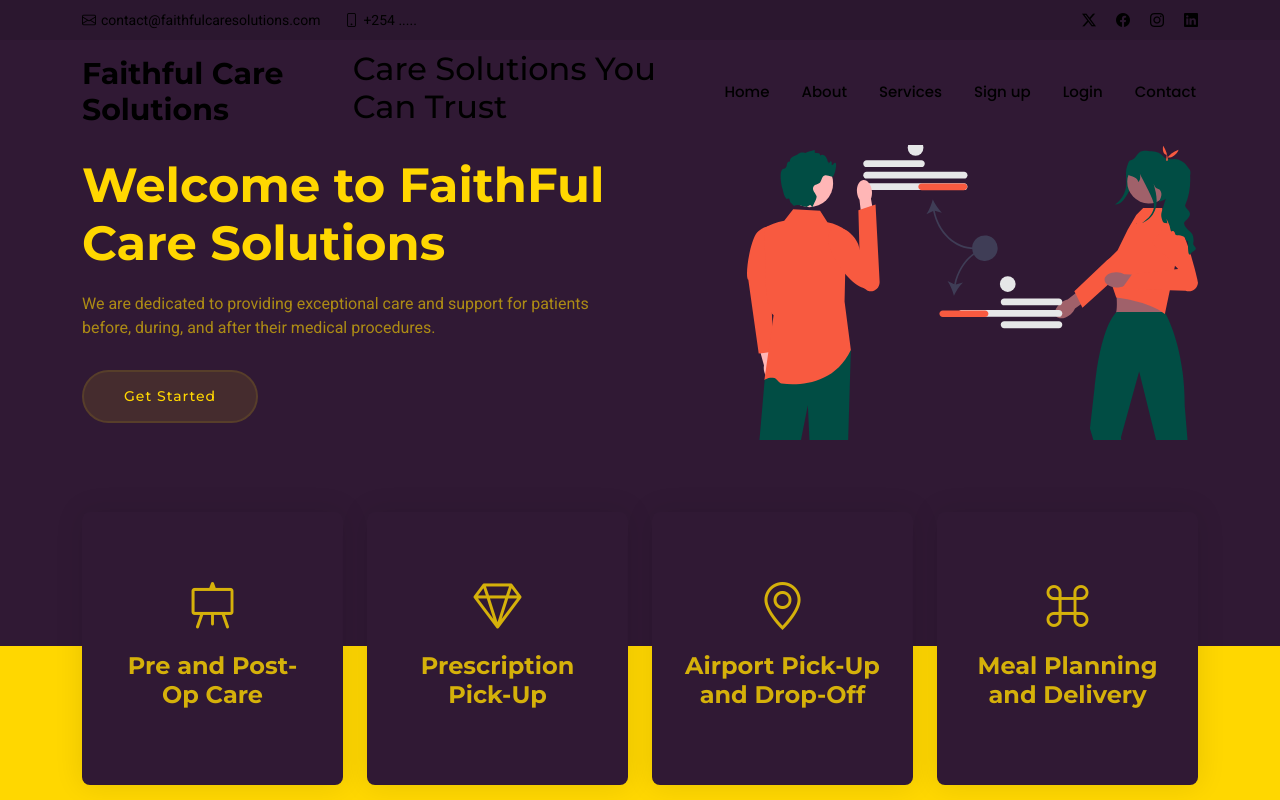
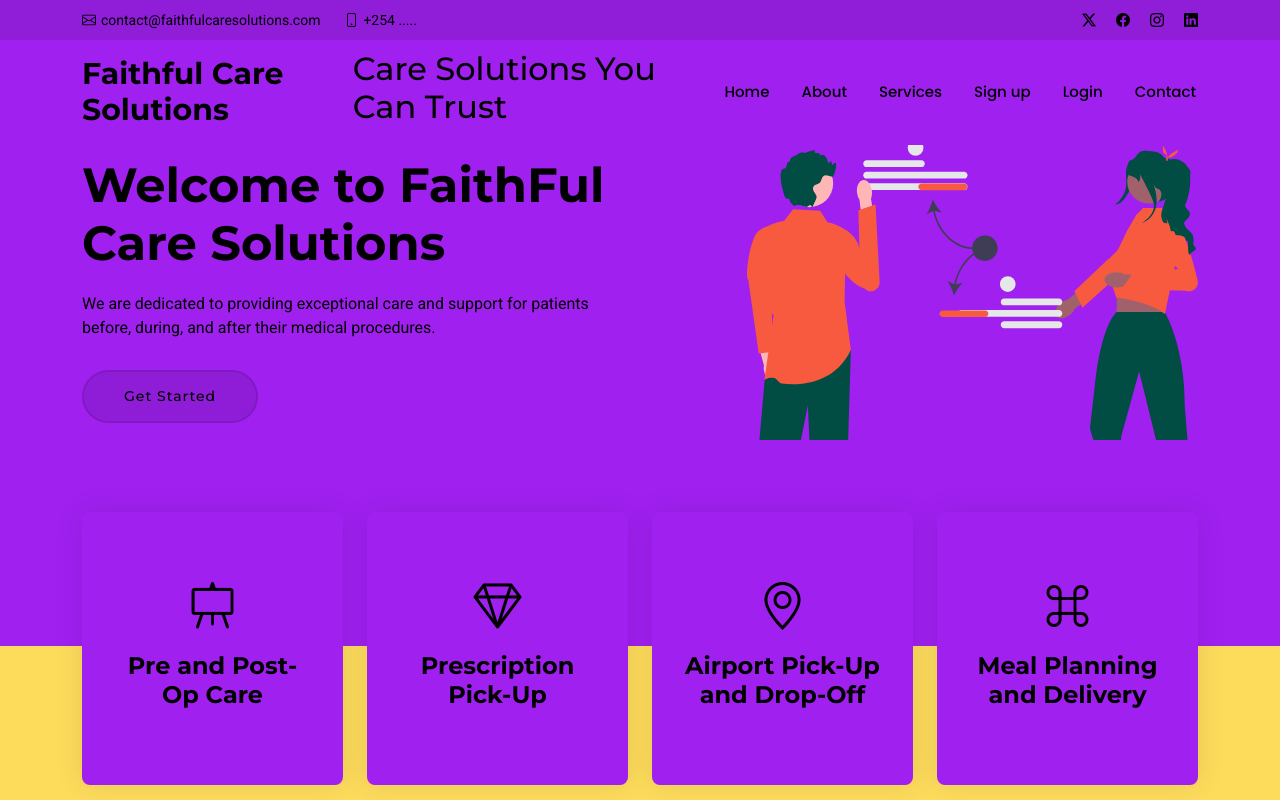
Before and after one commit to kabweres20/companion.github.io, a plain HTML site: page index.html in a window 1280 px wide. Shown: the top 800 px of the page. Drawn offline with Linux system fonts and the light colour scheme.

Commit message:
Update main.css

```diff
--- a/assets/css/main.css
+++ b/assets/css/main.css
@@ -1,10 +1,3 @@
-/**
-* Template Name: Impact
-* Template URL: https://bootstrapmade.com/impact-bootstrap-business-website-template/
-* Updated: Jun 29 2024 with Bootstrap v5.3.3
-* Author: BootstrapMade.com
-* License: https://bootstrapmade.com/license/
-*/
 
 /*--------------------------------------------------------------
 # Font & Color Variables
@@ -19,46 +12,46 @@
 
 /* Global Colors - The following color variables are used throughout the website. Updating them here will change the color scheme of the entire website */
 :root {
-  --background-color: #FFD700; /* Background color for the entire website, including individual sections */
+  --background-color: #FDDC5C; /* Background color for the entire website, including individual sections */
   --default-color: #222222; /* Default color used for the majority of the text content across the entire website */
   --heading-color: #172a28; /* Color for headings, subheadings and title throughout the website */
-  --accent-color: #301934; /* Accent color that represents your brand on the website. It's used for buttons, links, and other elements that need to stand out */
-  --surface-color: #FFD700; /* The surface color is used as a background of boxed elements within sections, such as cards, icon boxes, or other elements that require a visual separation from the global background. */
-  --contrast-color: #FFD700; /* Contrast color for text, ensuring readability against backgrounds of accent, heading, or default colors. */
+  --accent-color: #A020F0; /* Accent color that represents your brand on the website. It's used for buttons, links, and other elements that need to stand out */
+  --surface-color: #FDDC5C; /* The surface color is used as a background of boxed elements within sections, such as cards, icon boxes, or other elements that require a visual separation from the global background. */
+  --contrast-color: #FDDC5C; /* Contrast color for text, ensuring readability against backgrounds of accent, heading, or default colors. */
 }
 
 /* Nav Menu Colors - The following color variables are used specifically for the navigation menu. They are separate from the global colors to allow for more customization options */
 :root {
-  --nav-color: #FFD700;  /* The default color of the main navmenu links */
-  --nav-hover-color: #301934; /* Applied to main navmenu links when they are hovered over or active */
-  --nav-mobile-background-color: #FFD700; /* Used as the background color for mobile navigation menu */
-  --nav-dropdown-background-color: #FFD700; /* Used as the background color for dropdown items that appear when hovering over primary navigation items */
+  --nav-color: #FDDC5C;  /* The default color of the main navmenu links */
+  --nav-hover-color: #A020F0; /* Applied to main navmenu links when they are hovered over or active */
+  --nav-mobile-background-color: #FDDC5C; /* Used as the background color for mobile navigation menu */
+  --nav-dropdown-background-color: #FDDC5C; /* Used as the background color for dropdown items that appear when hovering over primary navigation items */
   --nav-dropdown-color: #01433c; /* Used for navigation links of the dropdown items in the navigation menu. */
-  --nav-dropdown-hover-color: #301934; /* Similar to --nav-hover-color, this color is applied to dropdown navigation links when they are hovered over. */
+  --nav-dropdown-hover-color: #A020F0; /* Similar to --nav-hover-color, this color is applied to dropdown navigation links when they are hovered over. */
 }
 
 /* Color Presets - These classes override global colors when applied to any section or element, providing reuse of the sam color scheme. */
 
 .light-background {
   --background-color: #f2f9f9;
-  --surface-color:#FFD700;
+  --surface-color:#FDDC5C;
 }
 
 .dark-background {
   --background-color: #060606;
-  --default-color: #FFD700;
-  --heading-color: #FFD700;
+  --default-color: #FDDC5C;
+  --heading-color: #FDDC5C;
   --surface-color: #252525;
-  --contrast-color: #FFD700;
+  --contrast-color: #FDDC5C;
 }
 
 .accent-background {
-  --background-color: #301934;
-  --default-color:#FFD700;
-  --heading-color: #FFD700;
-  --accent-color: #FFD700;
+  --background-color: #A020F0;
+  --default-color:#FDDC5C;
+  --heading-color: #FDDC5C;
+  --accent-color: #FDDC5C;
   --surface-color: #00b6a1;
-  --contrast-color: #FFD700;
+  --contrast-color: #FDDC5C;
 }
 
 /* Smooth scroll */
@@ -180,7 +173,7 @@ h6 {
 .php-email-form .error-message {
   display: none;
   background: #df1529;
-  color: #FFD700;
+  color: #FDDC5C;
   text-align: left;
   padding: 15px;
   margin-bottom: 24px;
@@ -189,7 +182,7 @@ h6 {
 
 .php-email-form .sent-message {
   display: none;
-  color: #FFD700;
+  color: #FDDC5C;
   background: #059652;
   text-align: center;
   padding: 15px;
@@ -227,13 +220,17 @@ h6 {
   }
 }
 
+
+
+
+
 /*--------------------------------------------------------------
 # Global Header
 --------------------------------------------------------------*/
 .header {
-  --background-color: #301934;
-  --heading-color: #FFD700;
-  color: var(--default-color);
+  --background-color: #A020F0;
+  --heading-color: #FDDC5C;
+  color: black;
   transition: all 0.5s;
   z-index: 997;
   background-color: var(--background-color);
@@ -317,6 +314,13 @@ h6 {
 .scrolled .header {
   box-shadow: 0px 0 18px rgba(0, 0, 0, 0.1);
 }
+
+
+
+
+
+
+
 
 /*--------------------------------------------------------------
 # Navigation Menu
@@ -578,11 +582,14 @@ h6 {
   }
 }
 
+
+
+
 /*--------------------------------------------------------------
 # Global Footer
 --------------------------------------------------------------*/
 .footer {
-  color: var(--default-color);
+  color: black;
   background-color: var(--background-color);
   font-size: 14px;
   position: relative;
@@ -603,7 +610,7 @@ h6 {
 }
 
 .footer .footer-about .logo span {
-  color: var(--heading-color);
+  color: black;
   font-size: 30px;
   font-weight: 700;
   letter-spacing: 1px;
@@ -622,16 +629,16 @@ h6 {
   width: 40px;
   height: 40px;
   border-radius: 50%;
-  border: 1px solid color-mix(in srgb, var(--default-color), transparent 50%);
+  border: 1px solid color-mix(in srgb, black, transparent 50%);
   font-size: 16px;
-  color: color-mix(in srgb, var(--default-color), transparent 50%);
+  color: black;
   margin-right: 10px;
   transition: 0.3s;
 }
 
 .footer .social-links a:hover {
-  color: var(--default-color);
-  border-color: var(--default-color);
+  color: black;
+  border-color: black;
 }
 
 .footer h4 {
@@ -668,13 +675,13 @@ h6 {
 }
 
 .footer .footer-links ul a {
-  color: color-mix(in srgb, var(--default-color), transparent 30%);
+  color: black;
   display: inline-block;
   line-height: 1;
 }
 
 .footer .footer-links ul a:hover {
-  color: var(--default-color);
+  color: black;
 }
 
 .footer .footer-contact p {
@@ -684,7 +691,7 @@ h6 {
 .footer .copyright {
   padding-top: 30px;
   padding-bottom: 30px;
-  border-top: 1px solid color-mix(in srgb, var(--default-color), transparent 90%);
+  border-top: 1px solid color-mix(in srgb, black, transparent 90%);
 }
 
 .footer .copyright p {
@@ -695,6 +702,10 @@ h6 {
   margin-top: 4px;
   font-size: 13px;
 }
+
+
+
+
 
 /*--------------------------------------------------------------
 # Preloader
@@ -713,7 +724,7 @@ h6 {
   position: fixed;
   top: calc(50% - 30px);
   left: calc(50% - 30px);
-  border: 6px solid #FFD700;
+  border: 6px solid #FDDC5C;
   border-color: var(--accent-color) transparent var(--accent-color) transparent;
   border-radius: 50%;
   width: 60px;
@@ -883,6 +894,9 @@ section,
   margin-bottom: 0;
 }
 
+
+
+
 /*--------------------------------------------------------------
 # Hero Section
 --------------------------------------------------------------*/
@@ -901,20 +915,21 @@ section,
   font-size: 48px;
   font-weight: 700;
   margin-bottom: 20px;
+  color: black; /* Changed text color to black */
 }
 
 .hero h2 .accent {
-  color: var(--conrast-color);
+  color: black; /* Changed text color to black */
 }
 
 .hero p {
-  color: color-mix(in srgb, var(--default-color), transparent 40%);
+  color: black; /* Changed text color to black */
   font-weight: 400;
   margin-bottom: 30px;
 }
 
 .hero .btn-get-started {
-  color: var(--contrast-color);
+  color: black; /* Changed text color to black */
   background: var(--accent-color);
   font-family: var(--heading-font);
   font-weight: 500;
@@ -924,12 +939,12 @@ section,
   padding: 14px 40px;
   border-radius: 50px;
   transition: 0.3s;
-  border: 2px solid color-mix(in srgb, var(--default-color), transparent 90%);
-  background-color: color-mix(in srgb, var(--default-color), transparent 90%);
+  border: 2px solid color-mix(in srgb, black, transparent 90%);
+  background-color: color-mix(in srgb, black, transparent 90%);
 }
 
 .hero .btn-get-started:hover {
-  border-color: color-mix(in srgb, var(--default-color), transparent 60%);
+  border-color: color-mix(in srgb, black, transparent 60%);
 }
 
 .hero .btn-watch-video {
@@ -937,11 +952,11 @@ section,
   transition: 0.5s;
   margin-left: 25px;
   font-weight: 600;
-  color: var(--default-color);
+  color: black; /* Changed text color to black */
 }
 
 .hero .btn-watch-video i {
-  color: color-mix(in srgb, var(--default-color), transparent 50%);
+  color: black; /* Changed text color to black */
   font-size: 32px;
   transition: 0.3s;
   line-height: 0;
@@ -949,7 +964,7 @@ section,
 }
 
 .hero .btn-watch-video:hover i {
-  color: var(--default-color);
+  color: black; /* Changed text color to black */
 }
 
 @media (max-width: 640px) {
@@ -999,10 +1014,11 @@ section,
   font-weight: 700;
   margin-bottom: 15px;
   font-size: 24px;
+  color: black; /* Changed text color to black */
 }
 
 .hero .icon-box .title a {
-  color: color-mix(in srgb, var(--default-color), transparent 20%);
+  color: black; /* Changed text color to black */
   transition: 0.3s;
 }
 
@@ -1013,7 +1029,7 @@ section,
   transition: all 0.3s ease-in-out;
   font-size: 48px;
   line-height: 1;
-  color: color-mix(in srgb, var(--default-color), transparent 20%);
+  color: black; /* Changed text color to black */
 }
 
 .hero .icon-box:hover {
@@ -1022,8 +1038,11 @@ section,
 
 .hero .icon-box:hover .title a,
 .hero .icon-box:hover .icon {
-  color: var(--contrast-color);
-}
+  color: black; /* Changed text color to black */
+}
+
+
+
 
 /*--------------------------------------------------------------
 # About Section
@@ -1381,7 +1400,7 @@ section,
 }
 
 .testimonials .testimonial-item .stars i {
-  color: #ffc107;
+  color: #FDDC5C;
   margin: 0 1px;
 }
 
```
